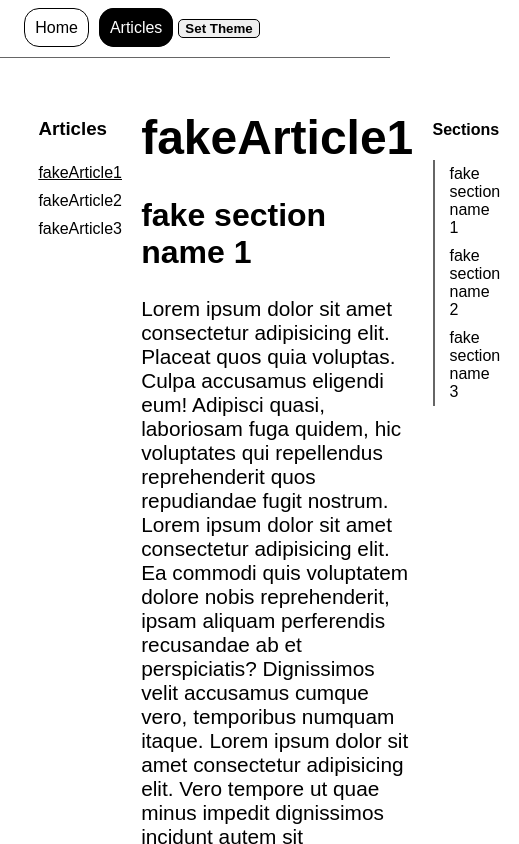
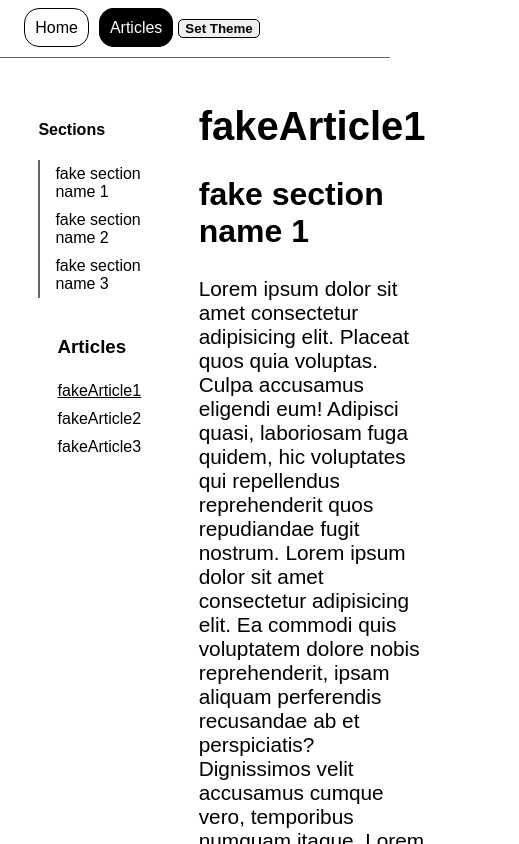
Before and after one commit to eBerkley/website, a React (Create React App) app: page /articles/fakeArticle1 in a window 390 px wide. Shown: the top 844 px of the page, 519 px wide, since content can reach past the window. Built offline with nearby package versions, Linux system fonts and the light colour scheme.

Commit message:
mostly responsive on tablet

```diff
--- a/src/App.css
+++ b/src/App.css
@@ -28,7 +28,7 @@
   /* font sizes */
   --large-font: 3rem;
   --medium-font: 2rem;
-  --small-font: 1.3rem;
+  --small-font: 1.5rem;
 
 }
 
@@ -56,8 +56,14 @@
 @media screen and (max-width: 1200px) {
   :root {
     --hBodyPadding: var(--xSmall);
-    --hMainPadding: 0;
+    /* --hMainPadding: 0; */
+
+    --large-font: 2.5rem;
+    --medium-font: 2rem;
+    --small-font: 1.3rem;
   }
+
+
 }
 
 html {
--- a/src/components/ArticlesSection.js
+++ b/src/components/ArticlesSection.js
@@ -1,7 +1,7 @@
 import { NavLink } from "react-router-dom";
 
 // parent element AllArticles renders outlet
-export default function ArticlesSection({ articles }) {
+export default function ArticlesSection(props) {
   const setClassName = ({ isActive }) => {
     if (isActive) {
       return "ArticleNav__ArticleName ArticleNav__ArticleName--isActive";
@@ -13,7 +13,7 @@ export default function ArticlesSection({ articles }) {
   return (
     <nav className="ArticleNav">
       <h3>Articles</h3>
-      {articles.map((el) => (
+      {props.articles.map((el) => (
         <NavLink
           to={`/articles/${el.title}`}
           className={setClassName}
--- a/src/routes/AllArticles.js
+++ b/src/routes/AllArticles.js
@@ -6,7 +6,9 @@ import fakeArticles from "../utils/fakeArticles";
 export default function AllArticles() {
   return (
     <div className="BelowNav">
-      <ArticlesSection articles={fakeArticles} />
+      <nav className="MonitorViewNav">
+        <ArticlesSection articles={fakeArticles} />
+      </nav>
       <Outlet />
     </div>
   );
--- a/src/routes/Article.js
+++ b/src/routes/Article.js
@@ -2,19 +2,35 @@ import { useParams, Navigate } from "react-router-dom";
 import ArticleMain from "../components/ArticleMain";
 import HeadersAside from "../components/HeadersAside";
 import fakeArticles from "../utils/fakeArticles";
+import ArticlesSection from "../components/ArticlesSection";
+import useWindowWidth from "../utils/useWindowWidth";
 
 // tells main and aside components what article to display
 export default function Article() {
   const { articleName } = useParams();
   const article = fakeArticles.find(({ title }) => title === articleName);
+  const renderTabletView = useWindowWidth(1200)
 
   return (
     <>
       {articleName ? (
-        <>
-          <ArticleMain article={article} />
-          <HeadersAside article={article.content} />
-        </>
+        renderTabletView ? (
+          <>
+            <nav className="SectionNav SectionNav--Collapsed">
+              <HeadersAside article={article.content} />
+              <ArticlesSection articles={fakeArticles} />
+            </nav>
+            <ArticleMain article={article} />
+          </>
+        ) : (
+          <>
+            <ArticleMain article={article} />
+            <nav className="SectionNav">
+              <HeadersAside article={article.content} />
+            </nav>
+
+          </>
+        )
       ) : (
         <Navigate to="./fakeArticle1" />
       )}
--- a/src/styles/ArticleNav.css
+++ b/src/styles/ArticleNav.css
@@ -3,10 +3,15 @@
   display: flex;
   flex-direction: column;
   padding: var(--xSmall);
+  height: fit-content;
+}
+
+.MonitorViewNav {
   position: sticky;
   top: 5rem;
   height: fit-content;
 }
+
 
 /* animation likely to be changed */
 .ArticleNav__ArticleName {
@@ -24,3 +29,10 @@
 .ArticleNav__ArticleName--isActive {
   text-decoration: underline;
 }
+
+@media screen and (max-width: 1200px) {
+  .MonitorViewNav {
+    display: none;
+  }
+
+}
--- a/src/styles/Aside.css
+++ b/src/styles/Aside.css
@@ -1,7 +1,4 @@
-aside {
-  /* flex: 1; */
-  display: flex;
-  flex-direction: column;
+.SectionNav {
   padding: var(--xSmall);
   position: sticky;
   top: 5rem;
--- /dev/null
+++ b/src/utils/useWindowWidth.js
@@ -0,0 +1,20 @@
+import { useState, useEffect } from "react";
+
+export default function useWindowWidth(width) {
+  const [windowWidth, setWindowWidth] = useState(0)
+
+  useEffect(() => {
+    const onResize = () => {
+      setWindowWidth(window.innerWidth)
+    }
+
+    window.addEventListener("resize", onResize)
+
+    return () => {
+      window.removeEventListener("resize", onResize);
+    }
+
+  }, [])
+
+  return width > windowWidth
+}
```
